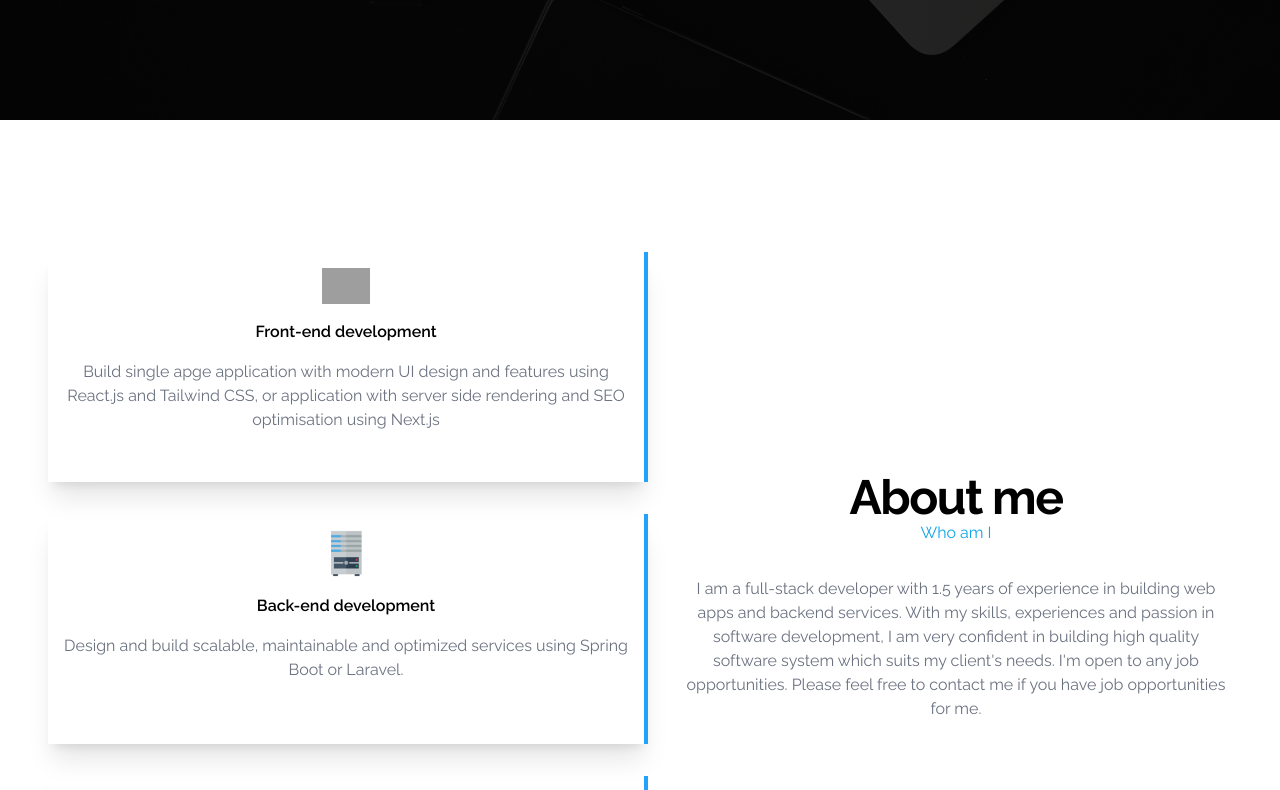
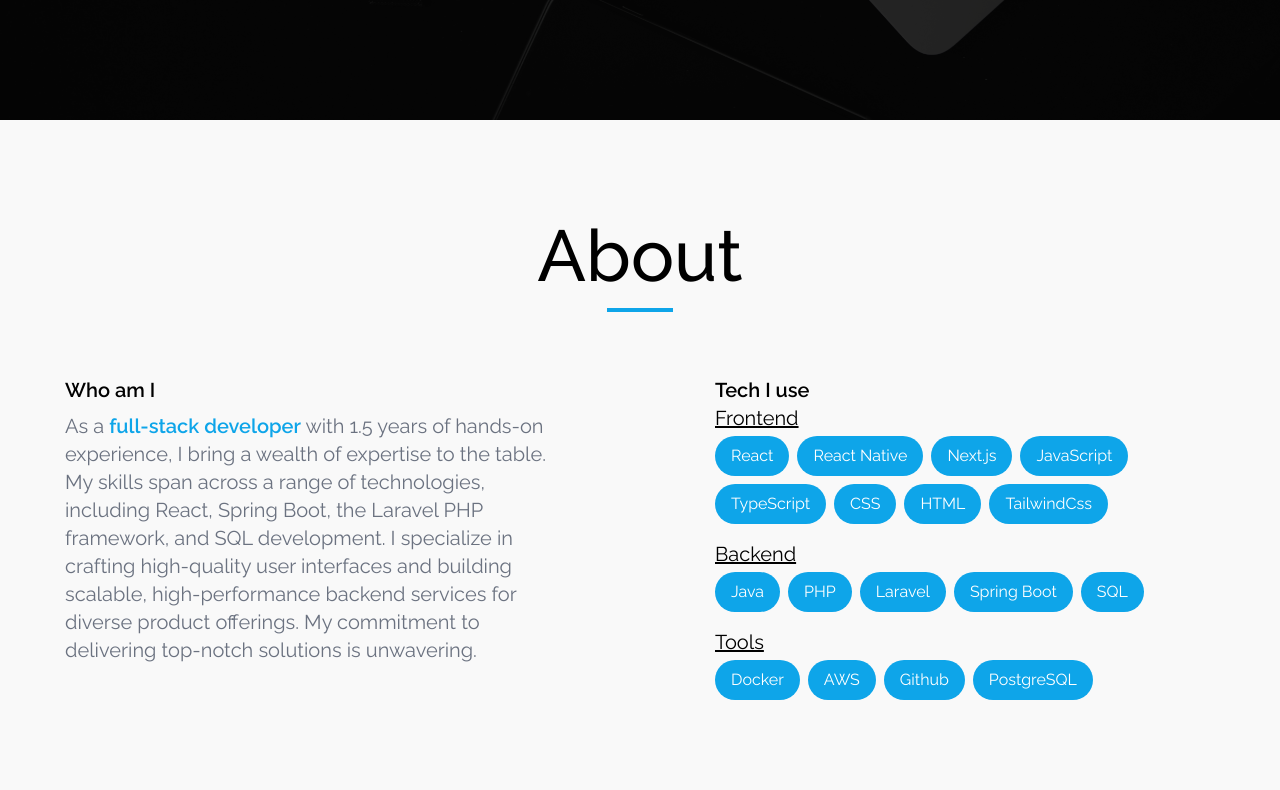
Before and after one commit to oscar22558/portfolio, a Next.js app in the folder ui/: page / in a window 1280 px wide. Shown: the part 680-1470 px from the top of the page. Built offline with nearby package versions, Linux system fonts and the light colour scheme; grey boxes are pictures that could not be loaded.

Commit message:
updated design of about section

```diff
--- a/ui/app/(about)/About.tsx
+++ b/ui/app/(about)/About.tsx
@@ -1,42 +1,49 @@
-import { Card } from '../(components)/(card)/Card'
-import { SectionTitle } from '../(components)/(section-title)/SectionTitle'
 import { SectionTopSpacer } from '../(components)/(section-top-spacer)/SectionTopSpacer'
-import ModelList from './CardModelList'
-import style from './style.module.css'
 import { Text } from '../(components)/(text)/Text'
-import AppClassName from '../AppClassName'
-import { SectionHeaderDivider } from '../(components)/(section-header-divider)/SectionHeaderDivider'
-import Image from 'next/image'
+import { TechStack } from './TechStack'
+import { TechStackMobile } from './TechStackMobile'
 
 export function About() {
-    const {sectionContainerXPadding, headerContentYPadding, sectionHeaderContainer} = AppClassName
-    return (
-        <div id="about" className={`section-container ${style.container} ${sectionContainerXPadding} reveal`}>
+
+    return (<>
+        <div id="about" className="flex md:hidden flex-col justify-center items-center w-full h-full bg-[#F9F9F9]">
             <SectionTopSpacer />
-            <div className="flex flex-col-reverse lg:flex-row">
-
-                <div className={`flex flex-col basis-1/2 items-center lg:items-end justify-start ${style["wid-container"]}`}>
-                    {ModelList.map(({ img, ...model }, index) => (
-                        <div key={index} className="mt-8">
-                            <Card image={<Image src={img} width={48} height={48} alt="" />} {...model} />
-                        </div>
-                    ))}
-                </div>
-                <SectionHeaderDivider />
-                <div className={sectionHeaderContainer}>
-                    <SectionTitle>About me</SectionTitle>
+            <div className="text-5xl font-medium"><span>About</span></div>
+            <div className="bg-[#0EA5E9] h-[4px] w-[66px] mt-4"></div>
+            <div className="font-semibold mt-8 mb-2 flex"><span>Who am I</span></div>
+            <div className="px-8">
+                <Text className="text-center">As a <span className="text-[#0EA5E9] font-semibold">full-stack developer</span> with 1.5 years of hands-on experience,
+                I bring a wealth of expertise to the table. My skills span across a range of technologies, including React, Spring Boot,
+                the Laravel PHP framework, and SQL development. I specialize in crafting high-quality user interfaces and building scalable,
+                high-performance backend services for diverse product offerings. My commitment to delivering top-notch solutions is unwavering.
+                </Text>
+            </div>
+            <TechStackMobile />
+            <SectionTopSpacer />
+        </div>
+        <div id="about" className="hidden md:flex flex-col justify-center items-center w-full bg-[#F9F9F9] ">
+            <SectionTopSpacer />
+            <div className="text-7xl font-medium"><span>About</span></div>
+            <div className="bg-[#0EA5E9] h-[4px] w-[66px] mt-4 mb-16"></div>
+            <div className="w-full grow flex flex-row justify-center">
+                <div className="h-full flex flex-col justify-center items-start w-[500px]">
+                    <div className="font-semibold text-xl mb-2"><span>Who am I</span></div>
                     <div>
-                        <Text color={AppClassName.subtitleTextColor}>Who am I</Text>
-                    </div>
-                    <div className={headerContentYPadding}>
-                        <Text className="text-center">I am a full-stack developer with 1.5 years of experience in building web apps and backend services.
-                        With my skills, experiences and passion in software development, I am very confident in building high quality software system which suits my client&apos;s needs.
-                        I&apos;m open to any job opportunities. Please feel free to contact me if you have job opportunities for me.
+                        <Text className="text-xl">As a <span className="text-[#0EA5E9] font-semibold text-xl">full-stack developer</span> with 1.5 years of hands-on experience,
+                        I bring a wealth of expertise to the table. My skills span across a range of technologies, including React, Spring Boot,
+                        the Laravel PHP framework, and SQL development. I specialize in crafting high-quality user interfaces and building scalable,
+                        high-performance backend services for diverse product offerings. My commitment to delivering top-notch solutions is unwavering.
                         </Text>
                     </div>
+                </div>
+                <div className="w-[150px]"></div>
+                <div className="w-[500px]">
+                    <div className="font-semibold text-xl mb-2"><span>Tech I use</span></div>
+                    <TechStack />
                 </div>
             </div>
             <SectionTopSpacer />
         </div>
+    </>
     )
 }
--- /dev/null
+++ b/ui/app/(about)/Pagination.tsx
@@ -0,0 +1,22 @@
+
+interface Props {
+    page: number
+    totlaPage: number
+}
+
+export function Pagination({page, totlaPage}: Props){
+
+    const elements = []
+    for(var i = 0; i < totlaPage; i++){
+        elements.push(i)
+    }
+    return <div className="flex flex-row justify-center items-center ml-[-0.5rem]">
+        {
+        elements.map(element => {
+            return page === element
+                ? <div key={element} className="ml-4 rounded-full border border-[#0EA5E9] border-2 w-3 h-3"></div>
+                : <div key={element} className="ml-4 rounded-full border border-[#0EA5E9] border-2 w-3 h-3 bg-[#0EA5E9]"></div>
+        })
+        }
+    </div>
+}
--- /dev/null
+++ b/ui/app/(about)/TechItem.tsx
@@ -0,0 +1,9 @@
+import { ReactNode } from "react"
+
+interface Props{
+    children?: ReactNode
+}
+
+export function TechItem({children}: Props){
+    return <div className="ml-2 mt-2 rounded-full text-white py-2 px-4 bg-[#0EA5E9] flex justify-center items-center"><span>{children}</span></div>
+}
--- /dev/null
+++ b/ui/app/(about)/TechStack.tsx
@@ -0,0 +1,27 @@
+import { TechItem } from "./TechItem"
+import TechStackModel from "./TechStackModel"
+
+export function TechStack(){
+    const techStackModel = TechStackModel
+    return (
+        <div className="mt-[-1rem]">
+            {
+                Object.keys(techStackModel).map((key, index) => {
+                    return (<div key={index} className="mt-4">
+                        <div className="underline mb-1 text-xl">
+                            <span className="">{key}</span>
+                        </div>
+                        <div className="flex justify-start items-start ml-[-0.5rem] mt-[-0.5rem] flex-wrap">
+                            {
+                                techStackModel[key as keyof typeof techStackModel].map((item, index) => {
+                                    return <TechItem key={index}>{item}</TechItem>
+                                })
+                            }
+                        </div>
+                    </div>
+                    )
+                })
+            }
+        </div>
+    )
+}
--- /dev/null
+++ b/ui/app/(about)/TechStackMobile.tsx
@@ -0,0 +1,105 @@
+"use client"
+
+import { TouchEventHandler, useEffect, useRef, useState } from "react"
+import { Pagination } from "./Pagination"
+import TechStack from "./TechStackModel"
+import { TechItem } from "./TechItem"
+
+export function TechStackMobile(){
+    const techStack = TechStack
+    const containerRef = useRef(null)
+    const [page, setPage] = useState(0)
+    const [width, setWidth] = useState(0)
+
+    type TouchState = {xDown: number | null, yDown: number | null }
+    const [touch, setTouch] = useState<TouchState>({xDown: null, yDown: null})
+
+
+    const changePage = (dir: "next" | "prev") => {
+        const divEle = containerRef.current as HTMLDivElement | null
+        if(!divEle) return
+        const change = dir === "next" ? 1 : -1
+        const nextPage = (page + change)%3
+        setPage(nextPage)
+        const shift = -width*(nextPage)
+        divEle.style.marginLeft = `${shift}px`
+    }
+    const nextPage = () => {
+        if(page >= 2) return
+        changePage('next')
+    }
+    const previousPage = () => {
+        if(page <= 0) return
+        changePage("prev")
+    }
+    const onClick = () => {
+        changePage("next")
+    }
+
+    const onTouchStart: TouchEventHandler<HTMLDivElement> = (event) => {
+        const touch = event.touches[0];
+        if(!touch) return
+        setTouch({xDown: touch.clientX, yDown: touch.clientY})
+    }
+    const onTouchMove: TouchEventHandler<HTMLDivElement> = (evt) => {
+        var xUp = evt.touches[0].clientX;
+        const {xDown, yDown} = touch
+        if(xDown == null || yDown == null) return
+
+        var xDiff = xDown - xUp;
+        if(xDiff > 0){
+            nextPage()
+        }
+        else{
+            previousPage()
+        }
+        setTouch({xDown: null, yDown: null})
+    }
+
+    useEffect(() => {
+        function handleResize() {
+          setWidth(window.innerWidth)
+          const divEle = containerRef.current as HTMLDivElement | null
+          if(!divEle) return
+          const pageDivs = document.querySelectorAll("#page")
+          pageDivs.forEach(pageDiv => {
+            const ele = pageDiv as HTMLDivElement
+            ele.style.width = `${window.innerWidth}px`
+          })
+        }
+
+        window.addEventListener("resize", handleResize)
+
+        handleResize()
+
+        return () => {
+          window.removeEventListener("resize", handleResize)
+        }
+      }, [setWidth])
+
+    return (<>
+        <div className="font-semibold mt-8 mb-2"><span>Tech I use</span></div>
+        <div className="w-full overflow-hidden mb-2">
+            <div className="inline-flex flex-row duration-700"  ref={containerRef} onClick={onClick} onTouchStart={onTouchStart} onTouchMove={onTouchMove}>
+            {
+                Object.keys(techStack).map((key, index) => {
+                    return (<div key={index} id="page" className="inline-block">
+                        <div className="flex justify-center underline items-center w-full mb-1">
+                            <span className="">{key}</span>
+                        </div>
+                        <div className="flex justify-start items-center ml-[-0.5rem] mt-[-0.5rem] flex-wrap px-8">
+                            {
+                                techStack[key as keyof typeof techStack].map((item, index) => {
+                                    return <TechItem key={index}>{item}</TechItem>
+                                })
+                            }
+                        </div>
+                    </div>
+                    )
+                })
+            }
+            </div>
+        </div>
+        <Pagination page={page} totlaPage={3}/>
+    </>)
+}
--- /dev/null
+++ b/ui/app/(about)/TechStackModel.ts
@@ -0,0 +1,6 @@
+const TechStackModel = {
+    Frontend: ["React", "React Native", "Next.js", "JavaScript", "TypeScript", "CSS", "HTML", "TailwindCss"],
+    Backend: ["Java", "PHP", "Laravel", "Spring Boot", "SQL"],
+    Tools: ["Docker", "AWS", "Github", "PostgreSQL"]
+}
+export default TechStackModel
--- a/ui/app/(components)/(text)/Text.tsx
+++ b/ui/app/(components)/(text)/Text.tsx
@@ -8,7 +8,7 @@ interface Props{
 }
 
 export function Text({children, className, color = AppClassName.contentTextColor}: Props){
-    return <span className={`${color} text-base inline-block max-w-[600px] ${className}`}>{children}</span>
+    return <span className={`${color} inline-block max-w-[600px] ${className}`}>{children}</span>
 }
 
 export default Text
--- a/ui/app/page.tsx
+++ b/ui/app/page.tsx
@@ -19,7 +19,6 @@ export default function App() {
             </TopBarContainer>
             <Home />
             <About />
-            <Skills />
             <Resume />
             <Projects />
             <Footer />
```
